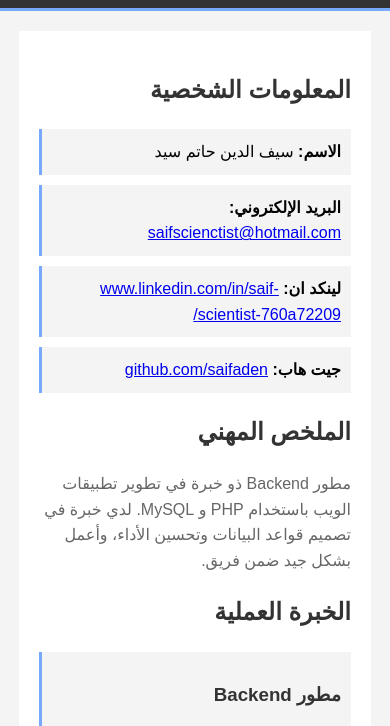
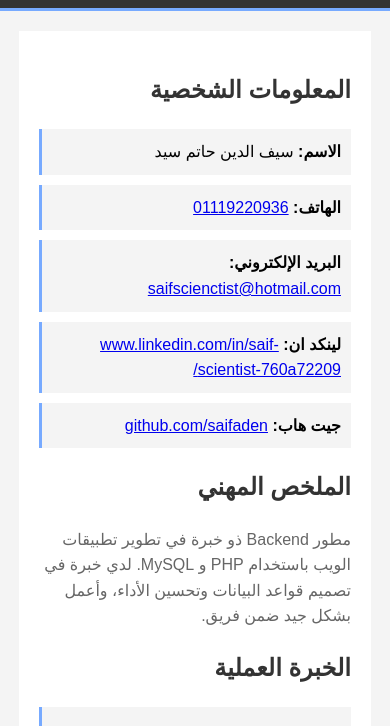
Before and after one commit to saifaden/portfolio, a plain HTML site: page index.html in a window 390 px wide. Shown: the part 116-842 px from the top of the page. Drawn offline with Linux system fonts and the light colour scheme.

Commit message:
Update index.html
add phone

```diff
--- a/index.html
+++ b/index.html
@@ -86,6 +86,7 @@
             <h2>المعلومات الشخصية</h2>
             <ul>
                 <li><strong>الاسم:</strong> سيف الدين حاتم سيد</li>
+                <li><strong>الهاتف:</strong> <a href="tel:+201119220936">01119220936</a></li>
                 <li><strong>البريد الإلكتروني:</strong> <a href="mailto:saifscienctist@hotmail.com">saifscienctist@hotmail.com</a></li>
                 <li><strong>لينكد ان:</strong> <a href="http://www.linkedin.com/in/saif-scientist-760a72209/">www.linkedin.com/in/saif-scientist-760a72209/</a></li>
                 <li><strong>جيت هاب:</strong> <a href="http://github.com/saifaden">github.com/saifaden</a></li>
```
